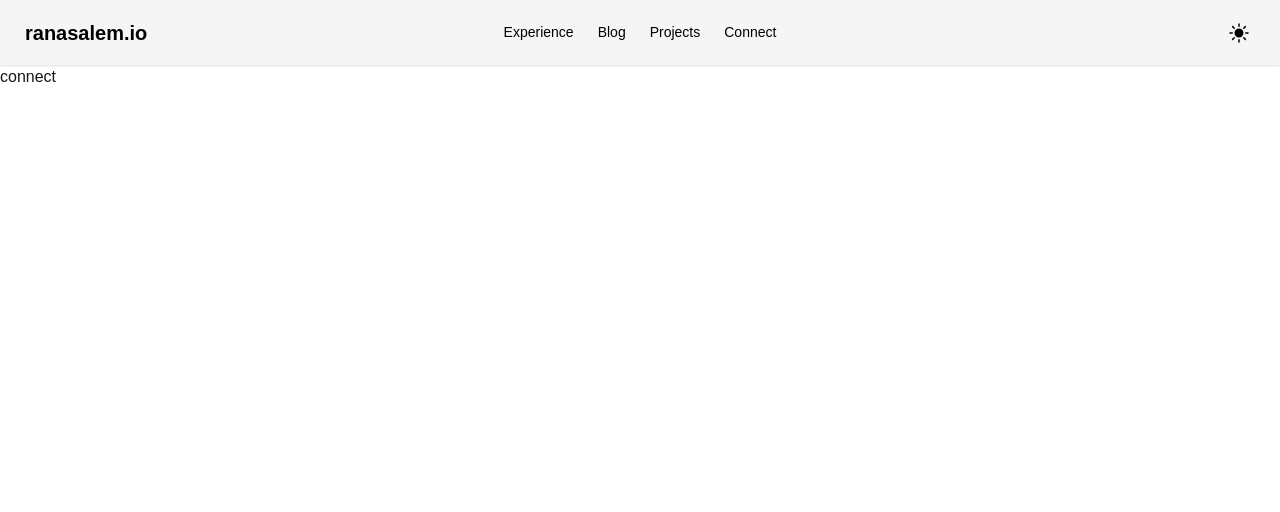
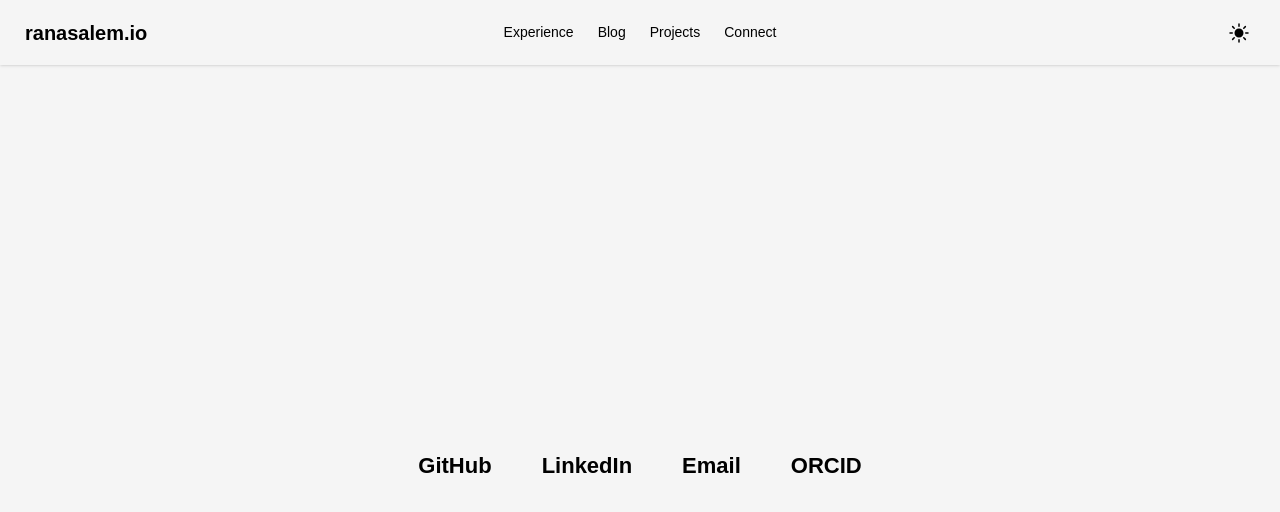
Before and after one commit to rtasalem/ranasalem.io, a Next.js app: page /connect in a window 1280 px wide. Shown: the top 512 px of the page. Built offline with nearby package versions, Linux system fonts and the light colour scheme.

Commit message:
oos: start building connect + home page

```diff
--- a/app/connect/page.tsx
+++ b/app/connect/page.tsx
@@ -1,7 +1,10 @@
 export default function Connect() {
   return (
-    <div>
-      <h1>connect</h1>
+    <div className="flex items-center justify-center bg-base-200 min-h-screen text-base-content">
+      <button className="btn btn-xl">GitHub</button>
+      <button className="btn btn-xl">LinkedIn</button>
+      <button className="btn btn-xl">Email</button>
+      <button className="btn btn-xl">ORCID</button>
     </div>
   )
 }
```
